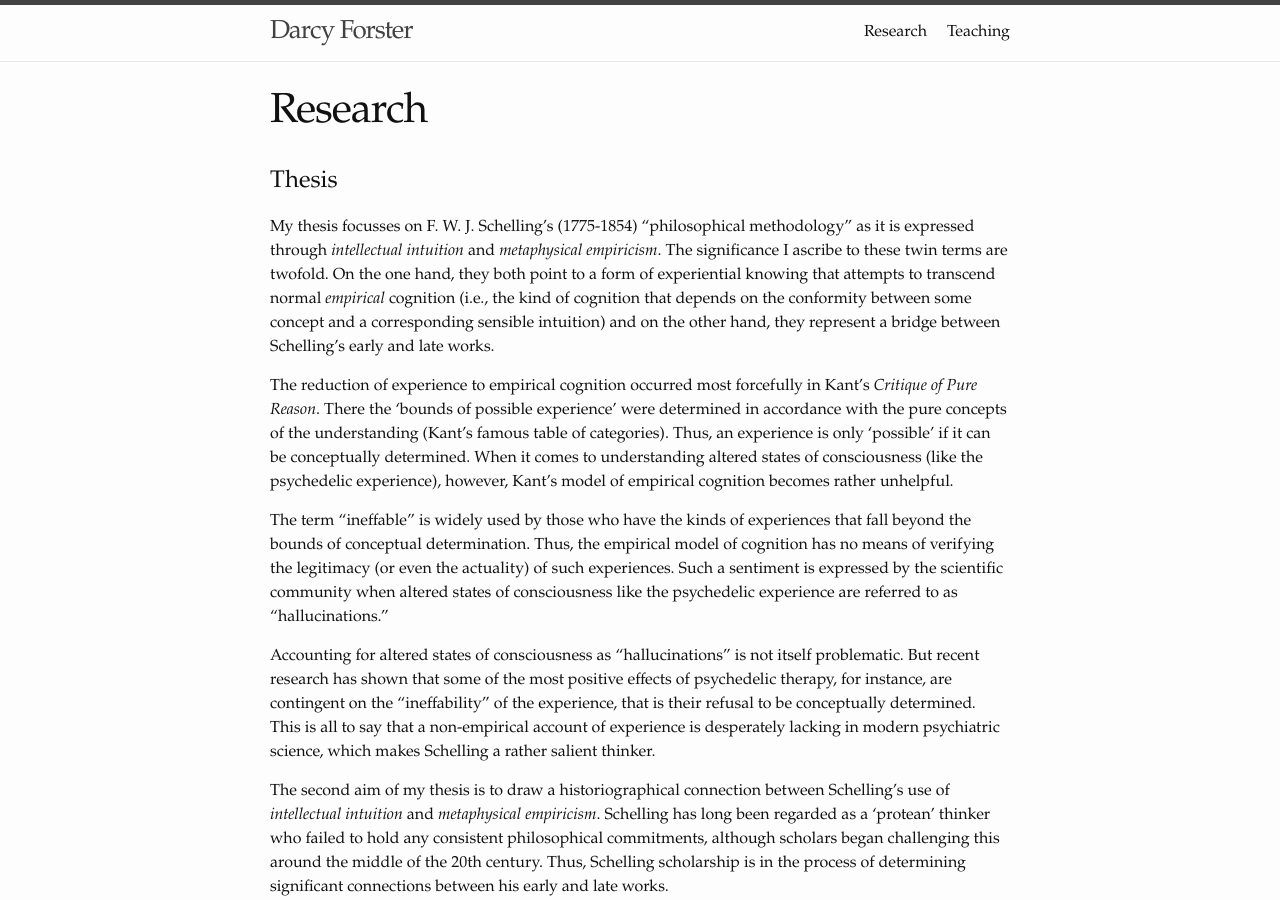
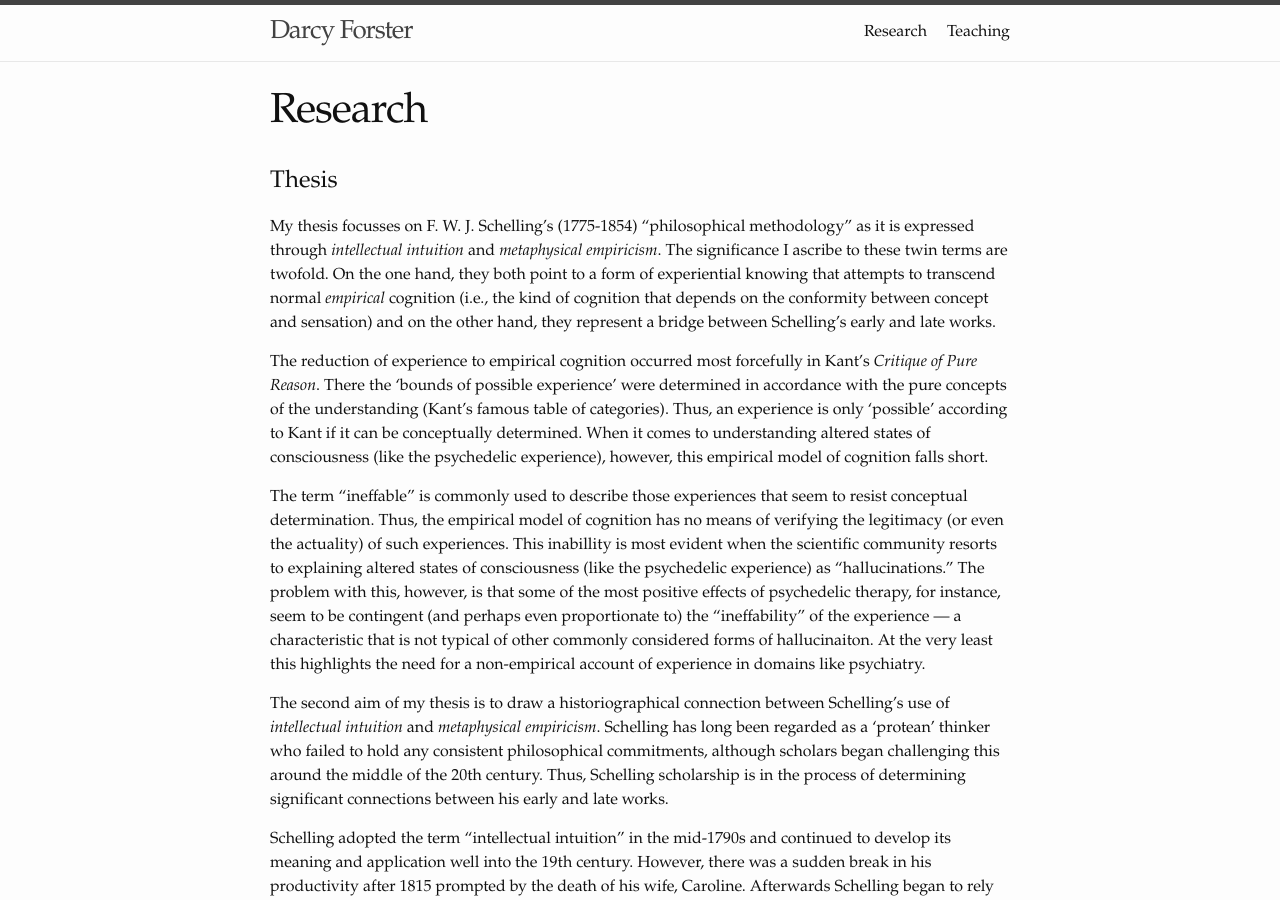
Before and after one commit to darcyforster/darcyforster, a Jekyll site: the page built from research.markdown, in a window 1280 px wide and 900 px high. Built offline with Jekyll 4.4.1, drawn with Linux system fonts in a browser that asks for light colours.

Commit message:
Update research.markdown

```diff
--- a/research.markdown
+++ b/research.markdown
@@ -5,13 +5,11 @@ permalink: /research/
 ---
 Thesis
 ======
-My thesis focusses on F. W. J. Schelling's (1775-1854) "philosophical methodology" as it is expressed through *intellectual intuition* and *metaphysical empiricism*. The significance I ascribe to these twin terms are twofold. On the one hand, they both point to a form of experiential knowing that attempts to transcend normal *empirical* cognition (i.e., the kind of cognition that depends on the conformity between some concept and a corresponding sensible intuition) and on the other hand, they represent a bridge between Schelling's early and late works.
+My thesis focusses on F. W. J. Schelling's (1775-1854) "philosophical methodology" as it is expressed through *intellectual intuition* and *metaphysical empiricism*. The significance I ascribe to these twin terms are twofold. On the one hand, they both point to a form of experiential knowing that attempts to transcend normal *empirical* cognition (i.e., the kind of cognition that depends on the conformity between concept and sensation) and on the other hand, they represent a bridge between Schelling's early and late works.
 
-The reduction of experience to empirical cognition occurred most forcefully in Kant's *Critique of Pure Reason*. There the 'bounds of possible experience' were determined in accordance with the pure concepts of the understanding (Kant's famous table of categories). Thus, an experience is only 'possible' if it can be conceptually determined. When it comes to understanding altered states of consciousness (like the psychedelic experience), however, Kant's model of empirical cognition becomes rather unhelpful.
+The reduction of experience to empirical cognition occurred most forcefully in Kant's *Critique of Pure Reason*. There the 'bounds of possible experience' were determined in accordance with the pure concepts of the understanding (Kant's famous table of categories). Thus, an experience is only 'possible' according to Kant if it can be conceptually determined. When it comes to understanding altered states of consciousness (like the psychedelic experience), however, this empirical model of cognition falls short.
 
-The term "ineffable" is widely used by those who have the kinds of experiences that fall beyond the bounds of conceptual determination. Thus, the empirical model of cognition has no means of verifying the legitimacy (or even the actuality) of such experiences. Such a sentiment is expressed by the scientific community when altered states of consciousness like the psychedelic experience are referred to as "hallucinations."
-
-Accounting for altered states of consciousness as "hallucinations" is not itself problematic. But recent research has shown that some of the most positive effects of psychedelic therapy, for instance, are contingent on the "ineffability" of the experience, that is their refusal to be conceptually determined. This is all to say that a non-empirical account of experience is desperately lacking in modern psychiatric science, which makes Schelling a rather salient thinker.
+The term "ineffable" is commonly used to describe those experiences that seem to resist conceptual determination. Thus, the empirical model of cognition has no means of verifying the legitimacy (or even the actuality) of such experiences. This inabillity is most evident when the scientific community resorts to explaining altered states of consciousness (like the psychedelic experience) as "hallucinations." The problem with this, however, is that some of the most positive effects of psychedelic therapy, for instance, seem to be contingent (and perhaps even proportionate to) the "ineffability" of the experience — a characteristic that is not typical of other commonly considered forms of hallucinaiton. At the very least this highlights the need for a non-empirical account of experience in domains like psychiatry.
 
 The second aim of my thesis is to draw a historiographical connection between Schelling's use of *intellectual intuition* and *metaphysical empiricism*. Schelling has long been regarded as a 'protean' thinker who failed to hold any consistent philosophical commitments, although scholars began challenging this around the middle of the 20th century. Thus, Schelling scholarship is in the process of determining significant connections between his early and late works.
 
```
